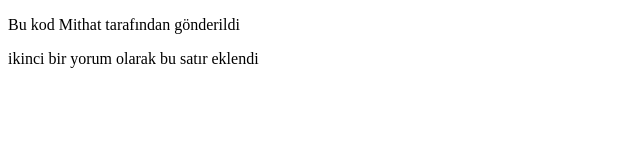
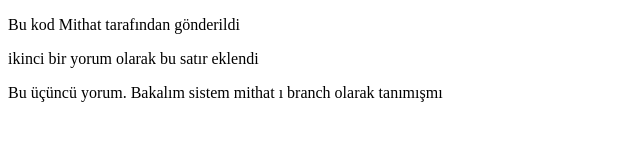
Before and after one commit to mithatfaruk/T103-27-DEC, a plain HTML site: page index.html in a window 1280 px wide. Shown: the whole page, without its empty margins (0-640 px from the left). Drawn offline with Linux system fonts and the light colour scheme.

Commit message:
3. comment

```diff
--- a/index.html
+++ b/index.html
@@ -9,6 +9,7 @@
 <body>
     <p>Bu kod Mithat tarafından gönderildi</p>
     <p>ikinci bir yorum olarak bu satır eklendi</p>
+    <p>Bu üçüncü yorum. Bakalım sistem mithat ı branch olarak tanımışmı</p>
 
 </body>
 </html>
```
